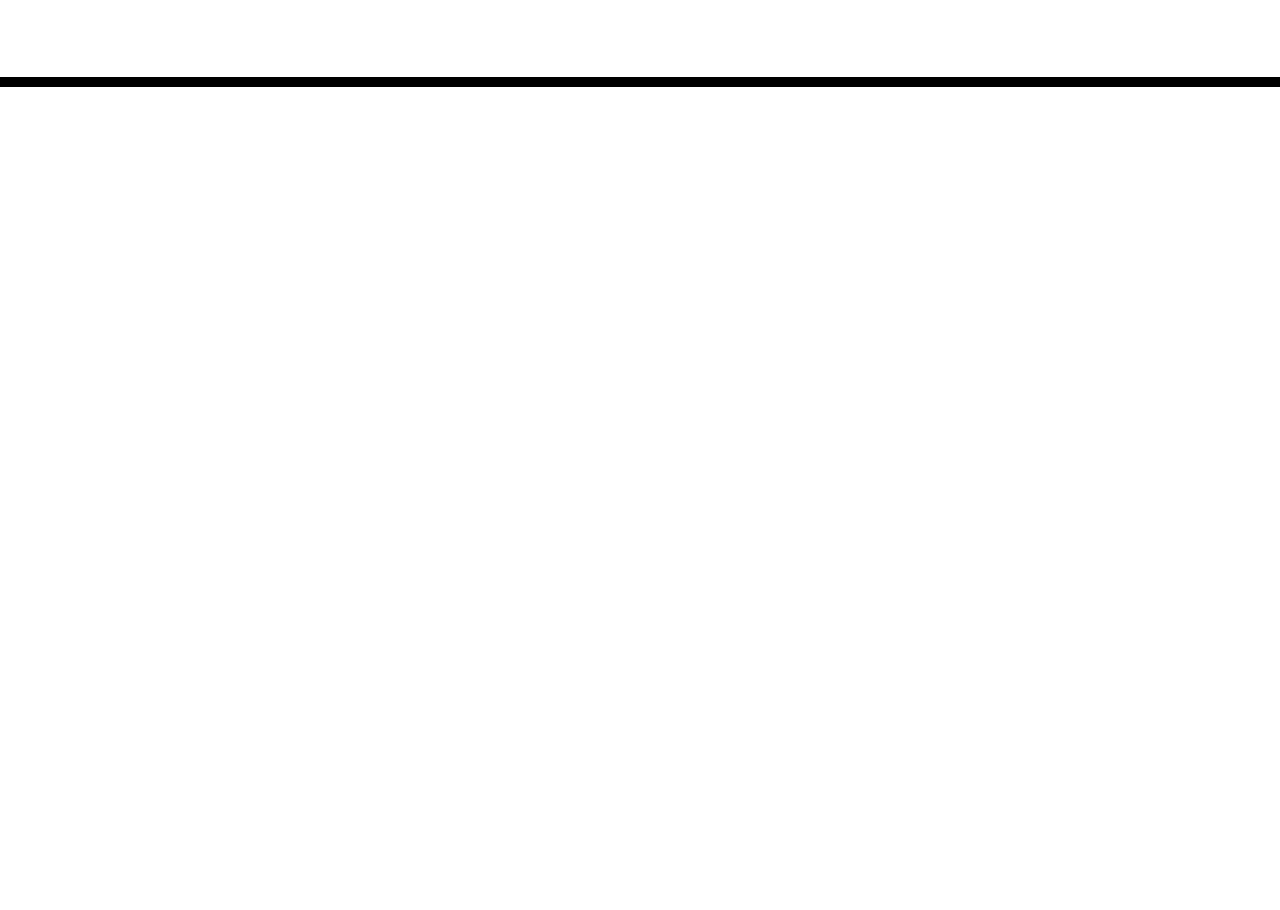
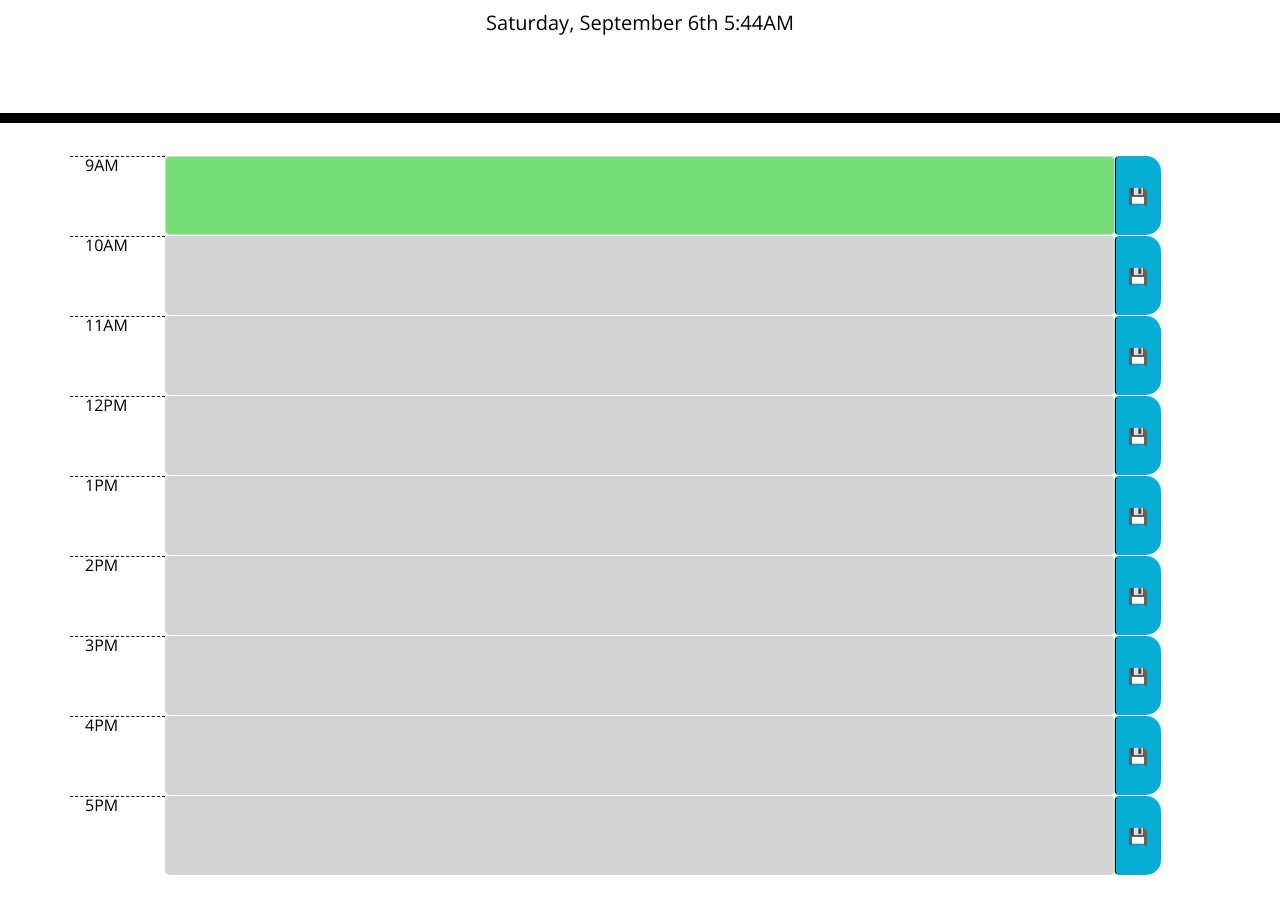
Before and after one commit to BradDWagner/work-day-scheduler, a plain HTML site: page index.html in a window 1280 px wide. Shown: the part 181-1091 px from the top of the page. Before the commit the page ends 800 px from the top, so only its background shows below. Drawn offline with nearby package versions, Linux system fonts and the light colour scheme.

Commit message:
set up html form elements and began js to color forms

```diff
--- a/index.html
+++ b/index.html
@@ -25,14 +25,99 @@
   <body>
     <header class="jumbotron">
       <h1 class="display-3">Work Day Scheduler</h1>
-      <p class="lead">A simple calendar app for scheduling your work day</p>
-      <p id="currentDay" class="lead"></p>
+      <p class="lead description">A simple calendar app for scheduling your work day</p>
+      <p id="currentDay" class="lead time-block"></p>
     </header>
     <div class="container">
       <!-- Timeblocks go here -->
+
+      <!-- 9 -->
+      <form class = "row">
+        <label for="input9" class="col-1  hour" data-time="9" >9AM</label>
+        <div class ="col-10 px-0">
+            <input type="text" class="form-control" id="input9" >
+        </div>
+        <button type="button" class="btn saveBtn">💾</button>
+      </form>
+
+      <!-- 10AM -->
+      <form class = "row">
+        <label for="input10" class="col-1  hour" data-time="10" >10AM</label>
+        <div class ="col-10 px-0">
+            <input type="text" class="form-control" id="input10">
+        </div>
+        <button type="button" class="btn saveBtn">💾</button>
+      </form>
+
+        <!-- 11  -->
+        <form class = "row">
+          <label for="input11" class="col-1  hour" data-time="11" >11AM</label>
+          <div class ="col-10 px-0">
+              <input type="text" class="form-control" id="input11">
+          </div>
+          <button type="button" class="btn saveBtn">💾</button>
+        </form>
+
+        <!-- 12 -->
+        <form class = "row">
+          <label for="input12" class="col-1  hour" data-time="12" >12PM</label>
+          <div class ="col-10 px-0">
+              <input type="text" class="form-control" id="input12">
+          </div>
+          <button type="button" class="btn saveBtn">💾</button>
+        </form>
+
+        <!-- 1PM/13  -->
+        <form class = "row">
+          <label for="input13" class="col-1  hour" data-time="13" >1PM</label>
+          <div class ="col-10 px-0">
+              <input type="text" class="form-control" id="input13">
+          </div>
+          <button type="button" class="btn saveBtn">💾</button>
+        </form>
+
+        <!-- 2PM/14  -->
+        <form class = "row">
+          <label for="input14" class="col-1  hour" data-time="14" >2PM</label>
+          <div class ="col-10 px-0">
+              <input type="text" class="form-control" id="input14">
+          </div>
+          <button type="button" class="btn saveBtn">💾</button>
+        </form>
+
+        <!-- 3PM/15  -->
+        <form class = "row">
+          <label for="input15" class="col-1  hour" data-time="15" >3PM</label>
+          <div class ="col-10 px-0">
+              <input type="text" class="form-control" id="input15">
+          </div>
+          <button type="button" class="btn saveBtn">💾</button>
+        </form>
+
+        <!-- 4PM/16 -->
+        <form class = "row">
+          <label for="input16" class="col-1  hour" data-time="16" >4PM</label>
+          <div class ="col-10 px-0">
+              <input type="text" class="form-control" id="input16">
+          </div>
+          <button type="button" class="btn saveBtn">💾</button>
+        </form>
+
+        <!-- 5PM/17  -->
+        <form class = "row">
+          <label for="input17" class="col-1  hour" data-time="17" >5PM</label>
+          <div class ="col-10 px-0">
+              <input type="text" class="form-control" id="input17">
+          </div>
+          <button type="button" class="btn saveBtn">💾</button>
+        </form>
+
+
+
     </div>
 
     <script src="https://cdnjs.cloudflare.com/ajax/libs/jquery/3.2.1/jquery.min.js"></script>
     <script src="https://cdnjs.cloudflare.com/ajax/libs/moment.js/2.24.0/moment.min.js"></script>
+    <script src="./script.js"></script>
   </body>
 </html>
--- /dev/null
+++ b/script.js
@@ -0,0 +1,32 @@
+var currentTime = moment().format("dddd, MMMM do h:mmA");
+var currentHour = moment().format("H");
+console.log("current hour is " + currentHour);
+var timeDisplayArea = document.querySelector("#currentDay");
+
+function displayTime(){
+    setInterval(function(){
+        timeDisplayArea.textContent = currentTime;
+    }, 1000);
+}
+displayTime();
+
+function hourColor(){
+    for (var i=0; i<9; i++) {
+        var timeRow = document.body.children[1].children[i];
+        var timeData = timeRow.children[0].dataset.time;
+        var formBlock = timeRow.children[1].children[0];
+
+
+        if (timeData == currentHour) {
+            formBlock.classList.add("present");
+        } else if (timeData > currentHour) {
+            formBlock.classList.add("future");
+            console.log(timeData);
+            console.log(timeData +">"+ currentHour);
+        } else  {
+            formBlock.classList.add("past")
+        };
+    }
+
+}
+hourColor();
--- a/style.css
+++ b/style.css
@@ -69,3 +69,8 @@ textarea {
   font-size: 20px;
   transition: all 0.3s ease-in-out;
 }
+
+input{
+  min-height: 100%;
+  margin-top: -32px;
+}
```
